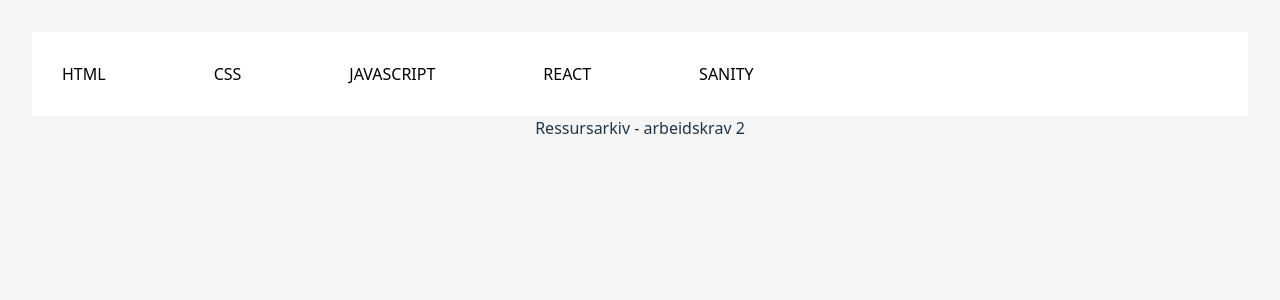
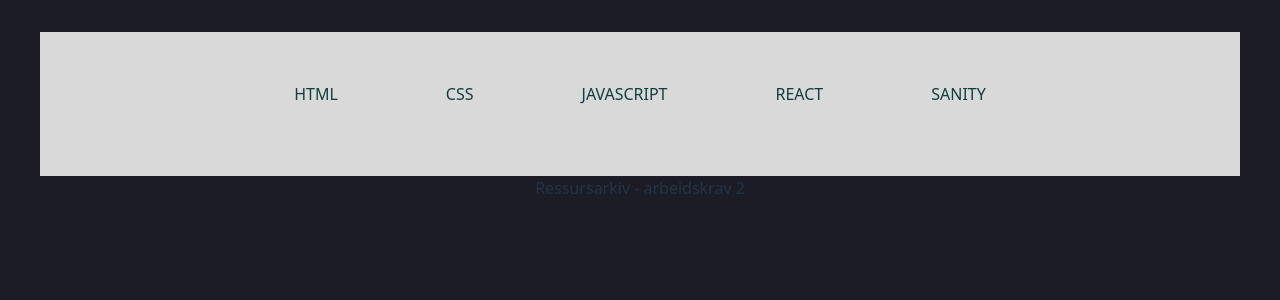
Before and after one commit to jimmyostby/uin25ak2_resourceapp_jimmyo1, a React (Vite) app: page / in a window 1280 px wide. Shown: the top 300 px of the page. Built offline with nearby package versions, Linux system fonts and the light colour scheme.

Commit message:
Stilsatt

```diff
--- a/src/styles/styles.scss
+++ b/src/styles/styles.scss
@@ -1,19 +1,23 @@
 #root{
-    background-color: #f5f5f5;
+    background-color: #1C1C26;
     width: 100%;
 }
 
 header{
-    background-color: #fff;
-    width: 100%;
+    background-color: #D9D9D9;
+    width: 1200px;
     display: flex;
+    justify-content: center;
+    align-items: center;
+    margin: 0 auto;
+    padding-top: 20px;
 
-    margin-left: 0px;
-    margin-right: 0px;
 
     nav{
         display: flex;
         width: 100%;
+        justify-content: center;
+        text-align: center;
 
         ul{
             display: flex;
@@ -27,34 +31,47 @@ header{
                 padding: 30px;
             }
 
-                a{
-                    color: black;
-                }
+            a{
+                color: #10403B;
+            }
 
-                a:hover{
-                    text-decoration: none;
-                    color: red;
-                }
-
-
+            a:hover{
+                text-decoration: none;
+                color: #ffffff;
+            }
         }
     }
 }
 
 main {
-    width: 100%;
-    background-color: #fff;
-    margin: 0;
+    display: flex;
+    flex-direction: column;
+    justify-content: center;
+    width: 1200px;
+    align-content: baseline;
+    background-color: #D9D9D9;
+    margin: 0 auto;
+    box-sizing: border-box;
+    padding: 20px;
+
 
     h1{
         text-align: left;
+        margin: 30px;
+        color: #10403B;
+        text-transform: uppercase;
+        font-size: 48px;
     }
 
     article{
+
         display: flex;
-        width: 500px;
-        margin: 0;
+        margin: 30px;
         text-align: left;
+
+        h3{
+            color: #0D0D0D;
+        }
 
         ul{
             list-style: none;
@@ -65,10 +82,4 @@ main {
             }
         }
     }
-
-
-
-
-
-
 }
```
